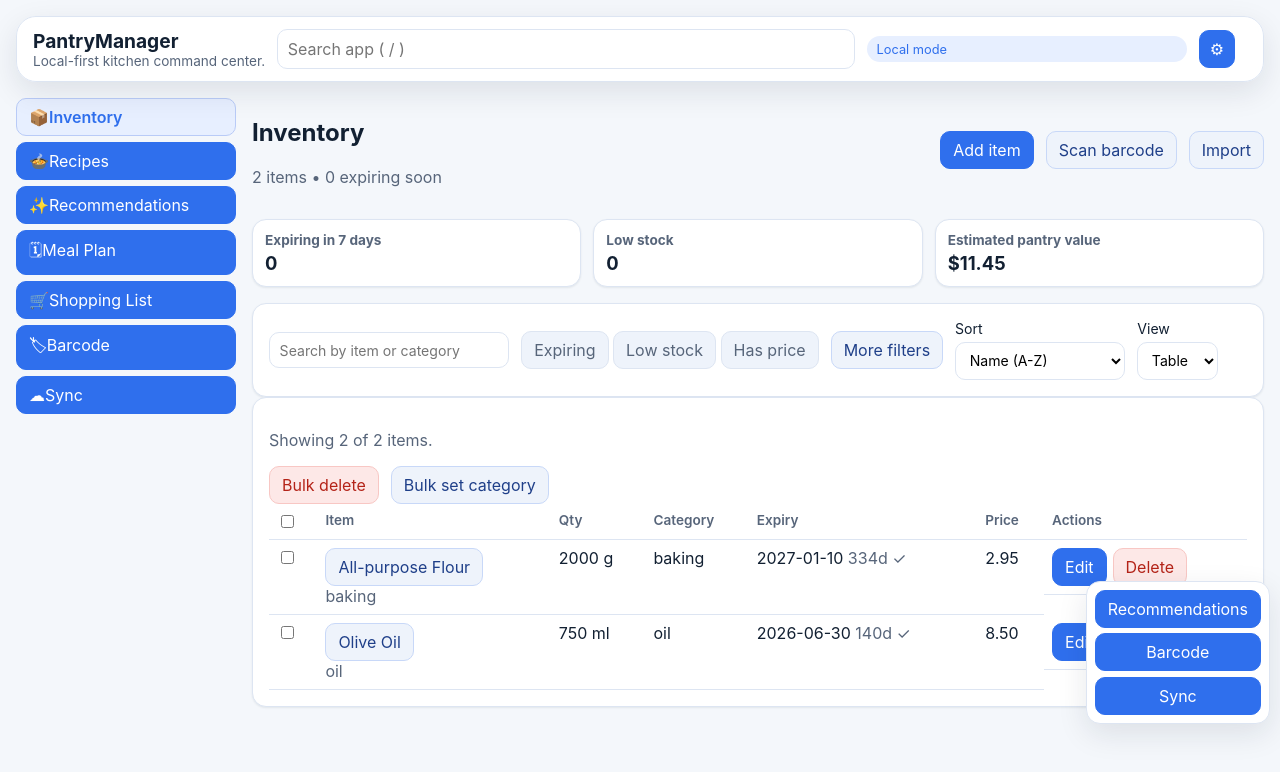
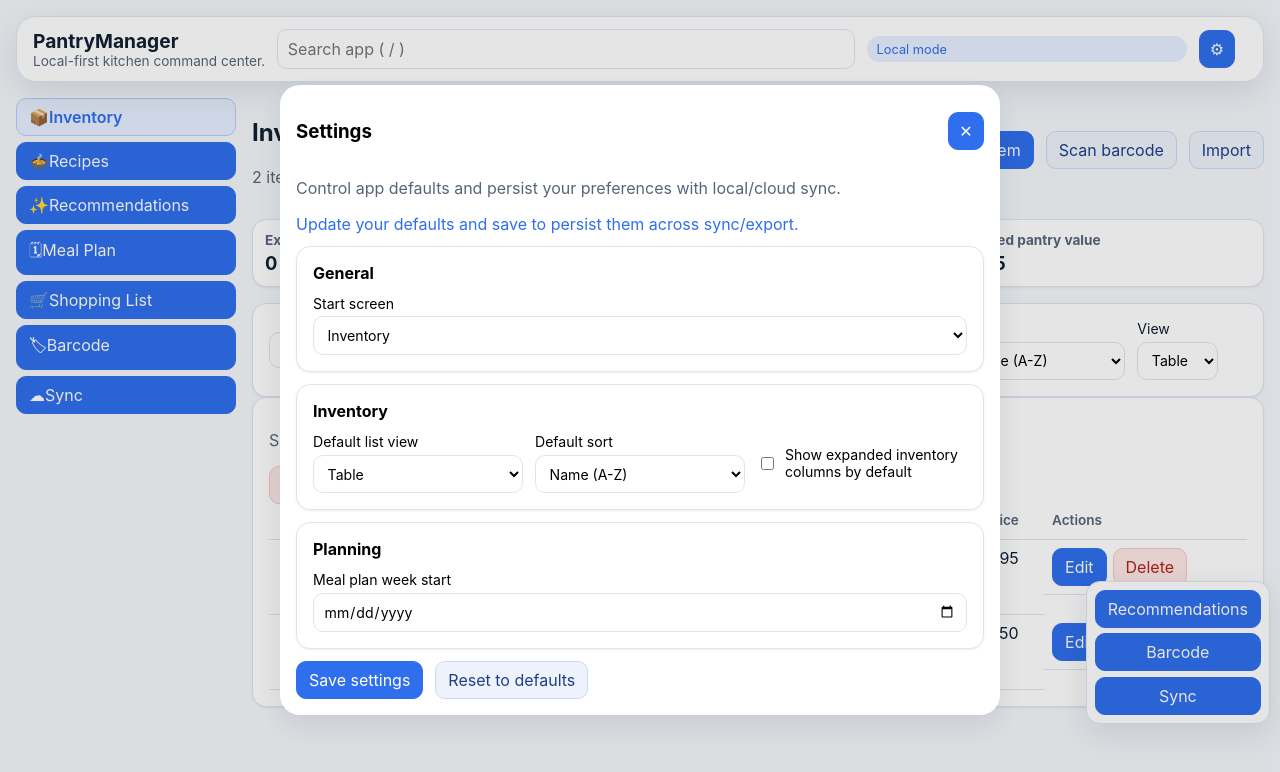
Before and after one commit to TopherTypes/PantryManager, a website with bundled scripts: page index.html in a window 1280 px wide. Both pictures are taken after a click on the button "Open settings". Built offline with nearby package versions, Linux system fonts and the light colour scheme.

Commit message:
Add settings modal with synced app preferences

```diff
--- a/assets/css/styles.css
+++ b/assets/css/styles.css
@@ -71,6 +71,9 @@ button:focus-visible, input:focus-visible, select:focus-visible, textarea:focus-
 .inventory-card-grid { display: grid; grid-template-columns: repeat(auto-fit, minmax(220px, 1fr)); gap: var(--space-2); }
 .inventory-item-card { border: 1px solid var(--border); border-radius: var(--radius-sm); padding: var(--space-2); background: #fbfdff; }
 .sheet-dialog { border: none; border-radius: var(--radius-lg); width: min(860px, 96vw); box-shadow: var(--shadow-md); padding: 0; }
+.settings-dialog { width: min(720px, 96vw); }
+.settings-dialog form { display: grid; gap: var(--space-2); }
+.settings-dialog h4 { margin: 0 0 var(--space-2); }
 .sheet-card { padding: var(--space-3); }
 .sheet-header, .details-header { display: flex; align-items: center; justify-content: space-between; gap: var(--space-2); }
 .details-drawer { position: fixed; top: 0; right: 0; width: min(380px, 100vw); height: 100vh; background: #fff; border-left: 1px solid var(--border); box-shadow: var(--shadow-md); padding: var(--space-3); overflow-y: auto; z-index: 30; }
--- a/assets/js/app.js
+++ b/assets/js/app.js
@@ -3,6 +3,7 @@ import { initializeBarcodeController } from './controllers/barcodeController.js'
 import { initializeRecipeController } from './controllers/recipeController.js';
 import { initializePlannerController } from './controllers/plannerController.js';
 import { initializeSyncController } from './controllers/syncController.js';
+import { initializeSettingsController } from './controllers/settingsController.js';
 
 /**
  * PantryManager bootstrap entrypoint.
@@ -83,5 +84,6 @@ import { initializeSyncController } from './controllers/syncController.js';
   initializeBarcodeController(inventoryController);
   const recipeController = initializeRecipeController(inventoryController);
   const plannerController = initializePlannerController(inventoryController, recipeController);
-  initializeSyncController(inventoryController, recipeController, plannerController);
+  const settingsController = initializeSettingsController({ showPanel });
+  initializeSyncController(inventoryController, recipeController, plannerController, settingsController);
 })();
--- /dev/null
+++ b/assets/js/controllers/settingsController.js
@@ -0,0 +1,202 @@
+/**
+ * Canonical defaults for user-configurable settings.
+ *
+ * These defaults are intentionally aligned with the UI's existing initial values
+ * so first-run behavior remains unchanged until a user explicitly saves preferences.
+ */
+const DEFAULT_SETTINGS = Object.freeze({
+  general: {
+    startPanel: 'inventory',
+  },
+  inventory: {
+    viewMode: 'table',
+    sortOrder: 'name-asc',
+    expandedColumns: false,
+  },
+  planner: {
+    weekStart: '',
+  },
+});
+
+/**
+ * Create the settings modal controller and wire preferences to existing UI inputs.
+ * @param {{showPanel?: (targetId: string) => void}} options
+ */
+export function initializeSettingsController(options = {}) {
+  const dialog = document.getElementById('settings-dialog');
+  const form = document.getElementById('settings-form');
+  const feedback = document.getElementById('settings-feedback');
+  const openButton = document.getElementById('settings-open-button');
+  const closeButton = document.getElementById('settings-close-button');
+  const resetButton = document.getElementById('settings-reset-button');
+
+  const fields = {
+    startPanel: document.getElementById('setting-start-panel'),
+    inventoryView: document.getElementById('setting-inventory-view'),
+    inventorySort: document.getElementById('setting-inventory-sort'),
+    expandedColumns: document.getElementById('setting-expanded-columns'),
+    mealPlanWeekStart: document.getElementById('setting-meal-plan-week-start'),
+  };
+
+  const linkedInputs = {
+    inventoryView: document.getElementById('inventory-view-mode'),
+    inventorySort: document.getElementById('inventory-sort'),
+    expandedColumns: document.getElementById('inventory-expanded-columns'),
+    mealPlanWeekStart: document.getElementById('meal-plan-week-start'),
+  };
+
+  const state = {
+    settings: structuredClone(DEFAULT_SETTINGS),
+    onSettingsUpdatedHandlers: [],
+  };
+
+  function setFeedback(message, level = 'info') {
+    feedback.textContent = message;
+    feedback.className = `form-feedback is-${level}`;
+  }
+
+  /**
+   * Merge incoming settings onto defaults so old payloads remain backward compatible.
+   * @param {Record<string, any> | null | undefined} incoming
+   * @returns {{general: {startPanel: string}, inventory: {viewMode: string, sortOrder: string, expandedColumns: boolean}, planner: {weekStart: string}}}
+   */
+  function normalizeSettings(incoming) {
+    const source = incoming && typeof incoming === 'object' ? incoming : {};
+    return {
+      general: {
+        startPanel: source.general?.startPanel || DEFAULT_SETTINGS.general.startPanel,
+      },
+      inventory: {
+        viewMode: source.inventory?.viewMode || DEFAULT_SETTINGS.inventory.viewMode,
+        sortOrder: source.inventory?.sortOrder || DEFAULT_SETTINGS.inventory.sortOrder,
+        expandedColumns: Boolean(source.inventory?.expandedColumns),
+      },
+      planner: {
+        weekStart: source.planner?.weekStart || DEFAULT_SETTINGS.planner.weekStart,
+      },
+    };
+  }
+
+  /**
+   * Sync current in-memory settings into modal inputs.
+   */
+  function renderFormFromState() {
+    fields.startPanel.value = state.settings.general.startPanel;
+    fields.inventoryView.value = state.settings.inventory.viewMode;
+    fields.inventorySort.value = state.settings.inventory.sortOrder;
+    fields.expandedColumns.checked = state.settings.inventory.expandedColumns;
+    fields.mealPlanWeekStart.value = state.settings.planner.weekStart;
+  }
+
+  /**
+   * Dispatch an input event on linked controls so their existing listeners react.
+   * @param {HTMLElement | null} element
+   */
+  function emitInput(element) {
+    if (!element) return;
+    element.dispatchEvent(new Event('input', { bubbles: true }));
+  }
+
+  /**
+   * Apply settings to the existing workspace controls and navigation shell.
+   * @param {{general: {startPanel: string}, inventory: {viewMode: string, sortOrder: string, expandedColumns: boolean}, planner: {weekStart: string}}} nextSettings
+   * @param {{navigateToStartPanel?: boolean}} [options]
+   */
+  function applySettings(nextSettings, options = {}) {
+    linkedInputs.inventoryView.value = nextSettings.inventory.viewMode;
+    emitInput(linkedInputs.inventoryView);
+
+    linkedInputs.inventorySort.value = nextSettings.inventory.sortOrder;
+    emitInput(linkedInputs.inventorySort);
+
+    linkedInputs.expandedColumns.checked = nextSettings.inventory.expandedColumns;
+    emitInput(linkedInputs.expandedColumns);
+
+    linkedInputs.mealPlanWeekStart.value = nextSettings.planner.weekStart || new Date().toISOString().slice(0, 10);
+    emitInput(linkedInputs.mealPlanWeekStart);
+
+    if (options.navigateToStartPanel) {
+      options.showPanel?.(nextSettings.general.startPanel);
+    }
+  }
+
+  function notifySettingsUpdated() {
+    state.onSettingsUpdatedHandlers.forEach((handler) => handler(state.settings));
+  }
+
+  function openDialog() {
+    renderFormFromState();
+    setFeedback('Update your defaults and save to persist them across sync/export.', 'info');
+    dialog.showModal();
+  }
+
+  function closeDialog() {
+    dialog.close();
+  }
+
+  function readFormSettings() {
+    return normalizeSettings({
+      general: { startPanel: fields.startPanel.value },
+      inventory: {
+        viewMode: fields.inventoryView.value,
+        sortOrder: fields.inventorySort.value,
+        expandedColumns: fields.expandedColumns.checked,
+      },
+      planner: {
+        weekStart: fields.mealPlanWeekStart.value,
+      },
+    });
+  }
+
+  openButton?.addEventListener('click', openDialog);
+  closeButton?.addEventListener('click', closeDialog);
+  dialog?.addEventListener('click', (event) => {
+    if (event.target === dialog) {
+      closeDialog();
+    }
+  });
+
+  form?.addEventListener('submit', (event) => {
+    event.preventDefault();
+    const normalized = readFormSettings();
+    state.settings = normalized;
+    applySettings(normalized, { showPanel: options.showPanel, navigateToStartPanel: true });
+    notifySettingsUpdated();
+    setFeedback('Settings saved. Changes are applied immediately and included in sync.', 'success');
+    window.dispatchEvent(new CustomEvent('app:toast', { detail: { message: 'Settings saved.' } }));
+  });
+
+  resetButton?.addEventListener('click', () => {
+    state.settings = structuredClone(DEFAULT_SETTINGS);
+    applySettings(state.settings, { showPanel: options.showPanel, navigateToStartPanel: false });
+    renderFormFromState();
+    notifySettingsUpdated();
+    setFeedback('Defaults restored. Save/export to propagate to other devices.', 'info');
+  });
+
+  // Apply defaults immediately so linked controls are deterministic.
+  applySettings(state.settings, { showPanel: options.showPanel, navigateToStartPanel: false });
+
+  return {
+    get settings() {
+      return state.settings;
+    },
+    set onSettingsUpdated(handler) {
+      if (typeof handler === 'function') {
+        state.onSettingsUpdatedHandlers.push(handler);
+      }
+    },
+    /**
+     * Replace settings from persisted/synced state.
+     * @param {Record<string, any>} incoming
+     */
+    replaceSettings(incoming) {
+      state.settings = normalizeSettings(incoming);
+      applySettings(state.settings, { showPanel: options.showPanel, navigateToStartPanel: true });
+      renderFormFromState();
+      setFeedback('Settings restored from persisted data.', 'info');
+    },
+  };
+}
+
+export { DEFAULT_SETTINGS };
--- a/assets/js/controllers/syncController.js
+++ b/assets/js/controllers/syncController.js
@@ -15,7 +15,7 @@ const STORAGE_KEYS = {
  * The controller intentionally treats cloud sync as optional: all failures should
  * keep the application fully operational in local-only mode.
  */
-export function initializeSyncController(inventoryController, recipeController, plannerController) {
+export function initializeSyncController(inventoryController, recipeController, plannerController, settingsController) {
   const storage = createLocalStorageAdapter('pantrymanager');
   const driveClient = new GoogleDriveSyncClient();
   const googleAuth = createGoogleAuthClient();
@@ -90,13 +90,14 @@ export function initializeSyncController(inventoryController, recipeController,
 
   /**
    * Collect full app state snapshot for persistence and sync.
-   * @returns {{inventory: any[], recipes: any[], mealPlans: any[]}}
+   * @returns {{inventory: any[], recipes: any[], mealPlans: any[], settings: Record<string, any>}}
    */
   function buildAppStateSnapshot() {
     return {
       inventory: inventoryController.items,
       recipes: recipeController.recipes,
       mealPlans: plannerController.mealPlanEntries,
+      settings: settingsController?.settings || {},
     };
   }
 
@@ -109,7 +110,7 @@ export function initializeSyncController(inventoryController, recipeController,
 
   /**
    * Hydrate controllers from a state payload.
-   * @param {{inventory?: any[], recipes?: any[], mealPlans?: any[]}} state
+   * @param {{inventory?: any[], recipes?: any[], mealPlans?: any[], settings?: Record<string, any>}} state
    */
   function applyState(state) {
     if (!state || typeof state !== 'object') {
@@ -119,6 +120,7 @@ export function initializeSyncController(inventoryController, recipeController,
     inventoryController.replaceItems(state.inventory || []);
     recipeController.replaceRecipes(state.recipes || []);
     plannerController.replaceMealPlanEntries(state.mealPlans || []);
+    settingsController?.replaceSettings(state.settings || {});
   }
 
   function hydrateFromLocalStorage() {
@@ -147,6 +149,9 @@ export function initializeSyncController(inventoryController, recipeController,
     inventoryController.onItemsUpdated = safePersist;
     recipeController.onRecipesUpdated = safePersist;
     plannerController.onMealPlanUpdated = safePersist;
+    if (settingsController) {
+      settingsController.onSettingsUpdated = safePersist;
+    }
   }
 
   function triggerLocalSave() {
--- a/index.html
+++ b/index.html
@@ -24,7 +24,7 @@
           <input id="global-search" type="search" placeholder="Search app ( / )" />
         </div>
         <p id="global-sync-status" class="sync-pill" aria-live="polite">Local mode</p>
-        <button class="icon-button" type="button" aria-label="Settings placeholder">⚙</button>
+        <button id="settings-open-button" class="icon-button" type="button" aria-label="Open settings">⚙</button>
       </header>
 
       <div class="app-body">
@@ -185,6 +185,76 @@
         </article>
       </dialog>
 
+      <dialog id="settings-dialog" class="sheet-dialog settings-dialog" aria-labelledby="settings-heading">
+        <article class="sheet-card">
+          <div class="sheet-header">
+            <h3 id="settings-heading">Settings</h3>
+            <button type="button" id="settings-close-button" class="icon-button" aria-label="Close settings">✕</button>
+          </div>
+          <p class="helper-text">Control app defaults and persist your preferences with local/cloud sync.</p>
+          <div id="settings-feedback" class="form-feedback" aria-live="polite"></div>
+          <form id="settings-form" novalidate>
+            <section class="card">
+              <h4>General</h4>
+              <div class="form-grid">
+                <label>
+                  Start screen
+                  <select id="setting-start-panel" name="startPanel">
+                    <option value="inventory">Inventory</option>
+                    <option value="recipes">Recipes</option>
+                    <option value="recommendations">Recommendations</option>
+                    <option value="meal-plan">Meal Plan</option>
+                    <option value="shopping-list">Shopping List</option>
+                    <option value="barcode">Barcode</option>
+                    <option value="sync">Sync</option>
+                  </select>
+                </label>
+              </div>
+            </section>
+
+            <section class="card">
+              <h4>Inventory</h4>
+              <div class="form-grid">
+                <label>
+                  Default list view
+                  <select id="setting-inventory-view" name="inventoryViewMode">
+                    <option value="table">Table</option>
+                    <option value="cards">Cards</option>
+                  </select>
+                </label>
+                <label>
+                  Default sort
+                  <select id="setting-inventory-sort" name="inventorySort">
+                    <option value="name-asc">Name (A-Z)</option>
+                    <option value="expiry-asc">Expiry (soonest)</option>
+                    <option value="quantity-asc">Quantity (low-high)</option>
+                  </select>
+                </label>
+                <label class="checkbox-row">
+                  <input id="setting-expanded-columns" name="expandedColumns" type="checkbox" />
+                  Show expanded inventory columns by default
+                </label>
+              </div>
+            </section>
+
+            <section class="card">
+              <h4>Planning</h4>
+              <div class="form-grid">
+                <label>
+                  Meal plan week start
+                  <input id="setting-meal-plan-week-start" name="mealPlanWeekStart" type="date" />
+                </label>
+              </div>
+            </section>
+
+            <div class="form-actions">
+              <button type="submit" id="settings-save-button">Save settings</button>
+              <button type="button" id="settings-reset-button" class="button-muted">Reset to defaults</button>
+            </div>
+          </form>
+        </article>
+      </dialog>
+
       <aside id="inventory-details-drawer" class="details-drawer" aria-labelledby="inventory-details-title" hidden>
         <div class="details-header"><h3 id="inventory-details-title">Item details</h3><button type="button" id="inventory-details-close" class="icon-button" aria-label="Close details">✕</button></div>
         <div id="inventory-details-content"></div>
```
